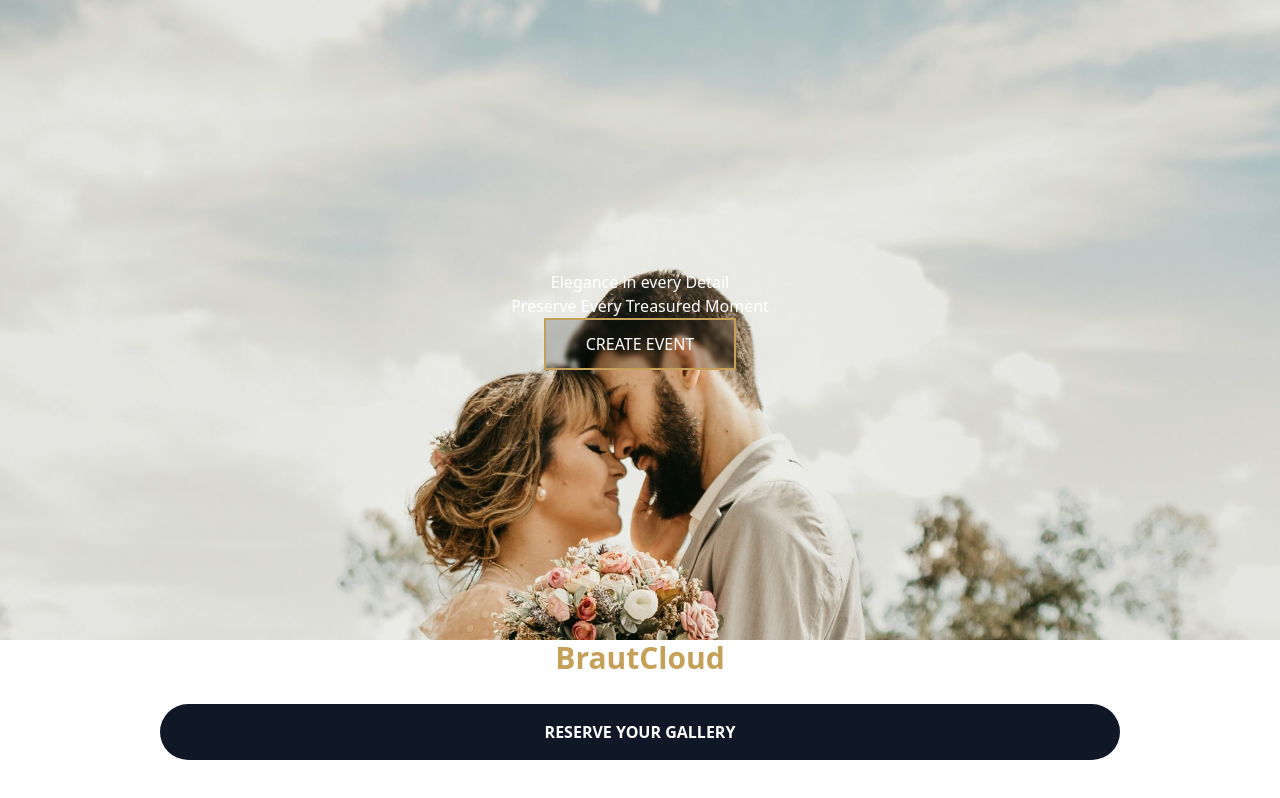
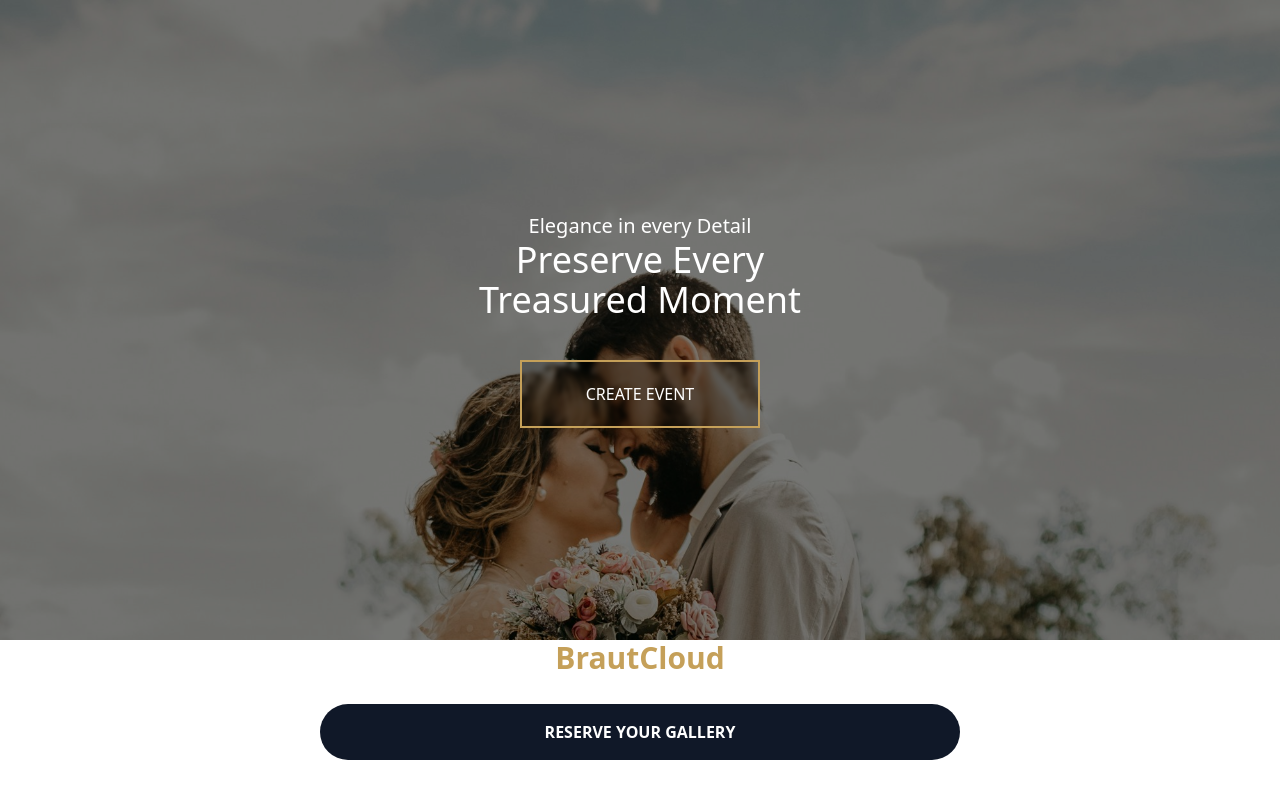
Before and after one commit to DomenicWalther/brautcloud-frontend, an Angular app: page / in a window 1280 px wide. Built offline with nearby package versions, Linux system fonts and the light colour scheme.

Commit message:
feat(landing): improve landing page design and button interactivity

```diff
--- a/src/app/pages/landing/landing.html
+++ b/src/app/pages/landing/landing.html
@@ -1,18 +1,26 @@
 <main>
   <section class="h-[clamp(600px,80vh,700px)] overflow-hidden flex items-center justify-center w-full relative">
     <div class="absolute inset-0">
-      <img ngSrc="/images/main-hero-image.jpg" height="3000" width="2000" priority />
+      <img ngSrc="/images/main-hero-image.jpg" height="3000" width="2000" priority class=""/>
+      <div class="absolute inset-0 bg-black/50"></div>
     </div>
-    <div class="relative z-10 text-center flex flex-col items-center text-white">
-      <h1>Elegance in every Detail</h1>
-      <h2>Preserve Every Treasured Moment</h2>
-      <button type="button" class="border-2 border-mainrose bg-black/20 backdrop-blur-[2px] py-3 px-10">CREATE
-        EVENT</button>
+    <div class="relative z-10 text-center flex flex-col items-center text-white gap-10">
+      <div>
+        <h1 class="text-xl">Elegance in every Detail</h1>
+        <h2 class="text-4xl">Preserve Every<br><span>Treasured Moment</span></h2>
+      </div>
+      <button type="button" class="border-2 border-mainrose bg-black/20 backdrop-blur-[2px] py-5 px-16 cursor-pointer hover:scale-105 transform-all duration-300"
+      routerLink="/auth/sign-up"
+      >CREATE
+        EVENT
+      </button>
     </div>
   </section>
   <section class="flex flex-col items-center justify-center">
     <h1 class="text-3xl font-bold text-mainrose">BrautCloud</h1>
-    <button class="uppercase bg-gray-900 font-bold text-white w-3/4 rounded-full py-4 absolute bottom-10"
+    <button
+      class="uppercase bg-gray-900 font-bold text-white w-1/2
+       rounded-full py-4 absolute bottom-10 cursor-pointer hover:scale-105 transition-all duration-300"
       routerLink="/auth/sign-up">
       Reserve your gallery
     </button>
```
